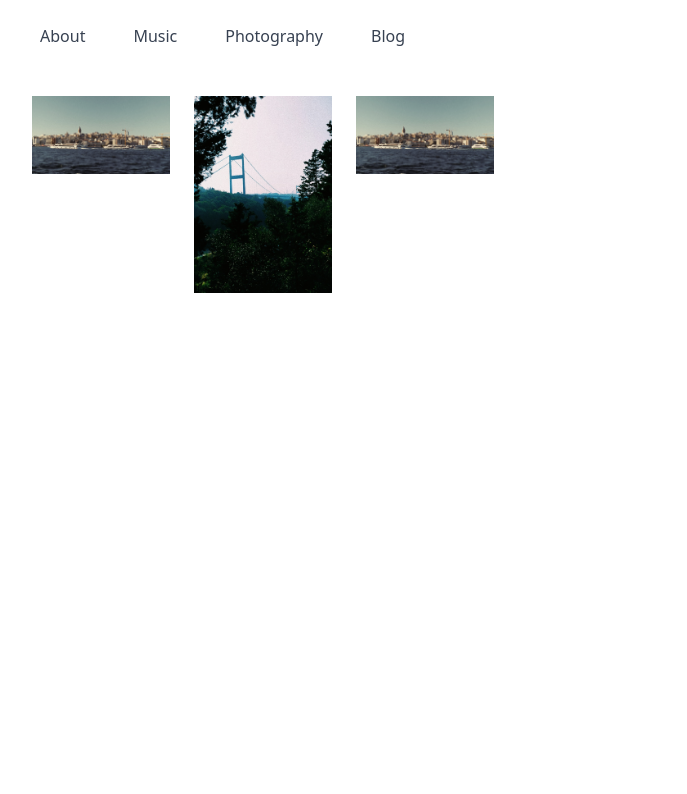
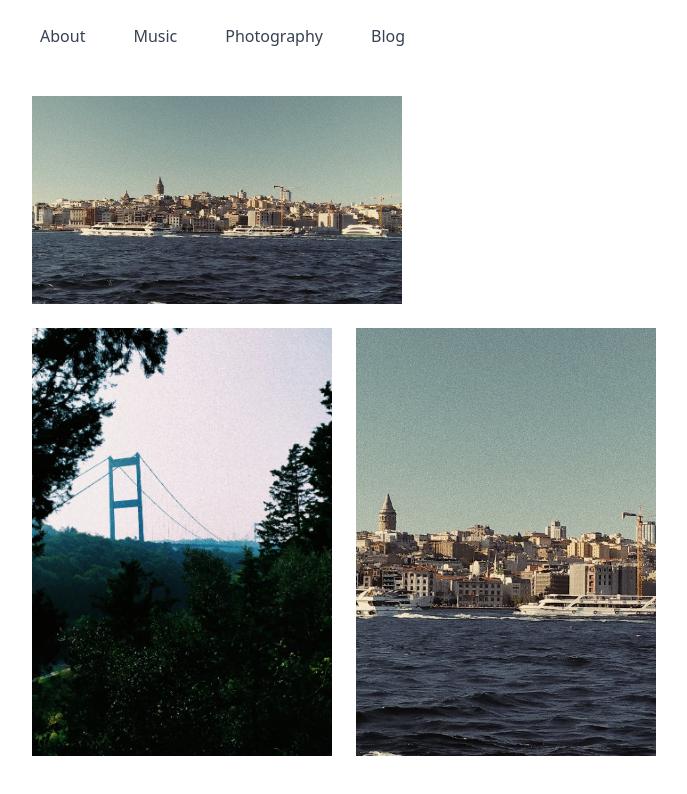
Before and after one commit to egecam/next-blog, a Next.js app: page /photography in a window 1280 px wide. Shown: the top 794 px of the page, without its empty margins (296-983 px from the left). Built offline with nearby package versions, Linux system fonts and the light colour scheme.

Commit message:
add img attributes

```diff
--- a/styles/global.css
+++ b/styles/global.css
@@ -15,4 +15,10 @@
   .site-4xl-container {
     @apply max-w-4xl mx-auto
   }
+  .wide-img {
+    @apply h-60 object-cover  sm:h-52 sm:col-span-2 lg:col-span-full;
+  }
+  .tight-img {
+    @apply w-full h-52 object-cover sm:block sm:col-span-2 sm:h-full md:col-span-1 lg:row-start-2 lg:col-span-2 lg:h-full;
+  }
 }
```
